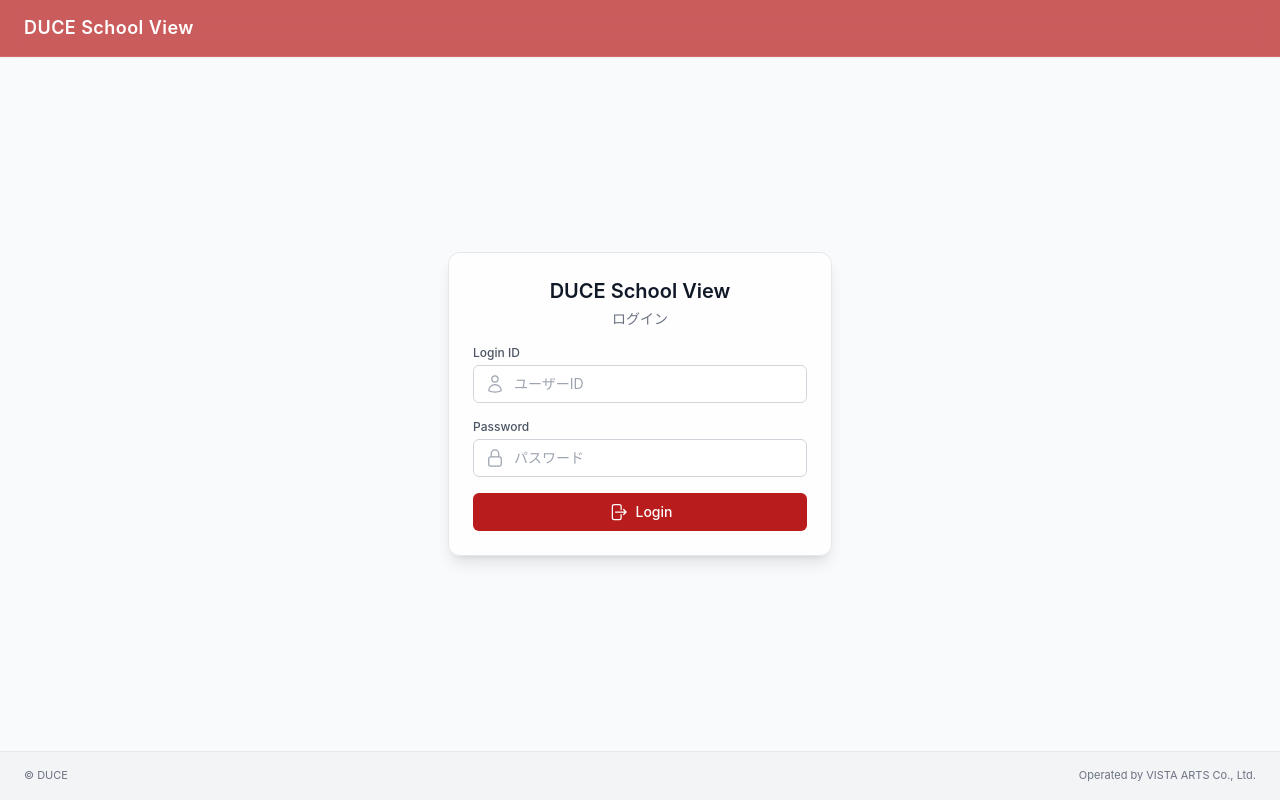
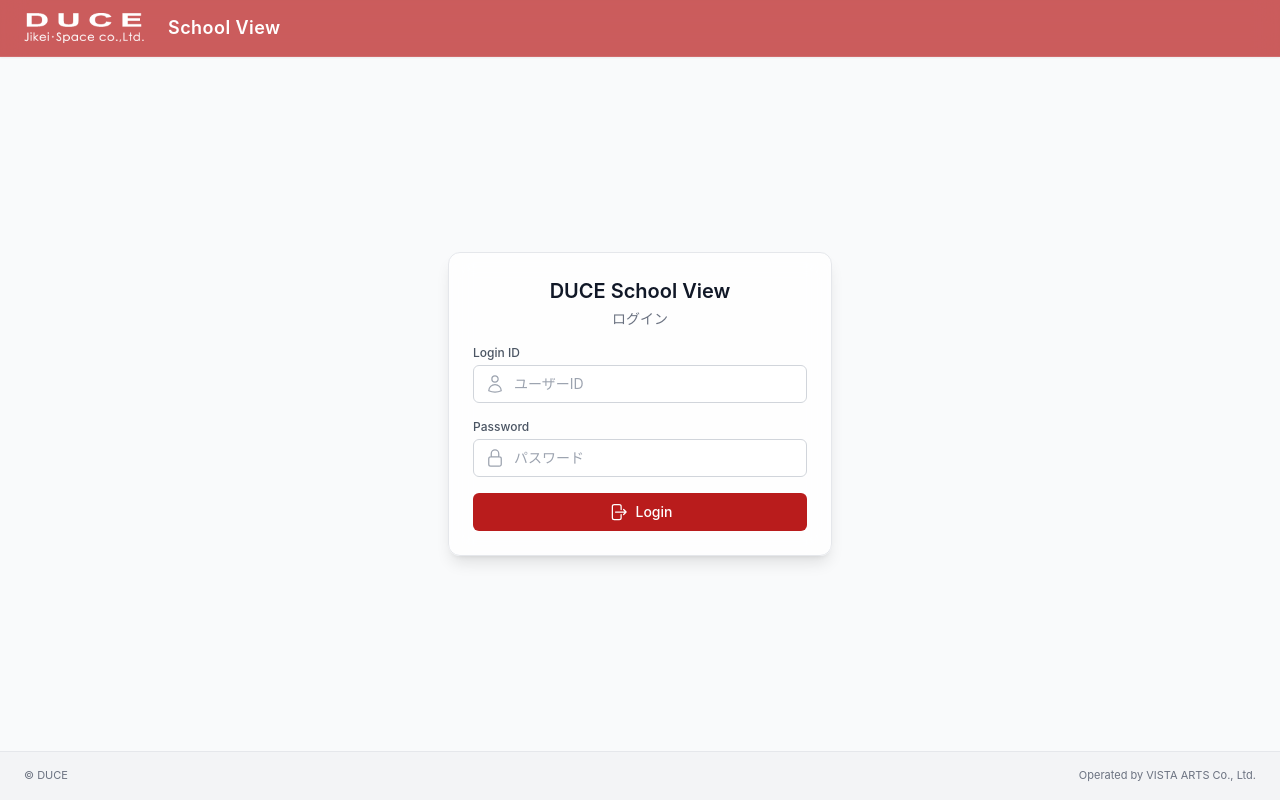
Before and after one commit to vista-kim-jinhong/duce_school_view, a Next.js app: page /login in a window 1280 px wide. Built offline with nearby package versions, Linux system fonts and the light colour scheme; no server answers.

Commit message:
master - update logo

```diff
--- a/src/app/_layout/LayoutHeader.tsx
+++ b/src/app/_layout/LayoutHeader.tsx
@@ -8,7 +8,7 @@ import { logoutAction } from "./_actions/logoutAction";
 import { PATH } from "@/lib/constants/path";
 import { useState } from "react";
 import AppLoading from "@/components/ui/AppLoading/AppLoading";
-
+import Image from "next/image";
 /**
  * Client Layout Header Component
  * @description ヘッダーコンポーネント
@@ -39,9 +39,18 @@ export default function LayoutHeader() {
       <header className="sticky top-0 z-50 w-full bg-red-700/70 backdrop-blur-md border-b border-white/10 shadow-sm">
         <div className="h-14 flex items-center justify-between px-6">
           {/* 左：サービス名（常に表示） */}
-          <h1 className="text-lg font-semibold tracking-wide text-white">
-            DUCE School View
-          </h1>
+          <div className="flex items-center gap-6">
+            <Image
+              src="/duce_logo.png"
+              alt="Duce Logo"
+              height={32}
+              width={120}
+              className="object-contain"
+            />
+            <h1 className="text-lg font-semibold tracking-wide text-white">
+              School View
+            </h1>
+          </div>
 
           {/* 右：ログイン時のみ表示 */}
           {isLogin && (
```
Also changed, not shown: public/duce_logo.png (added).
